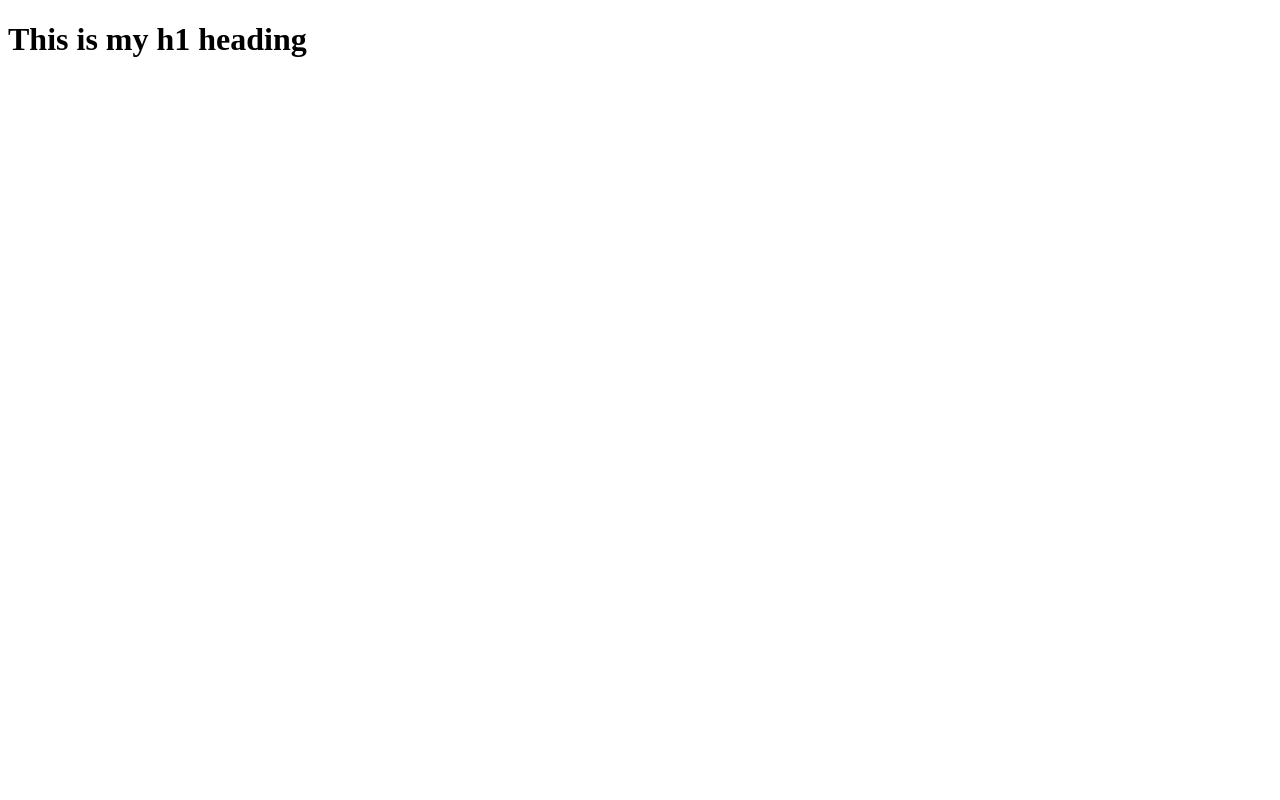
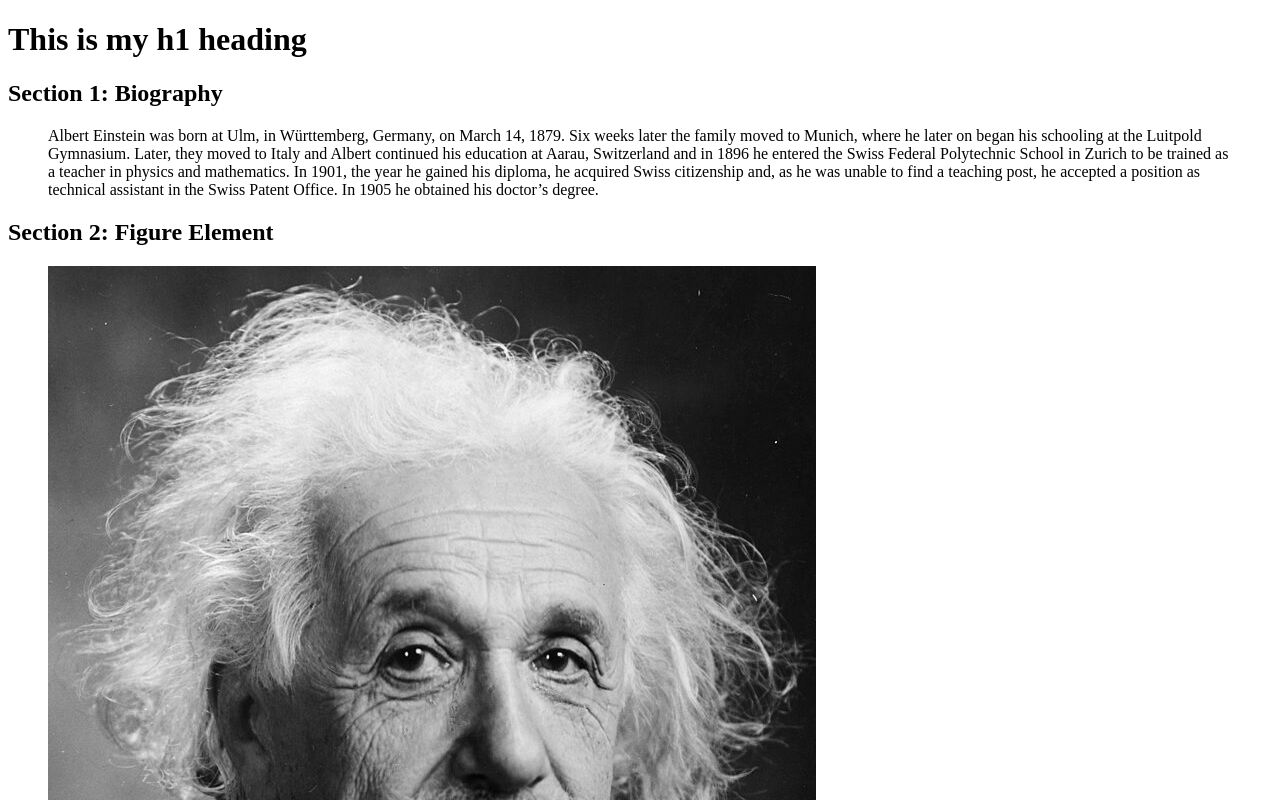
Before and after one commit to Jcrit7575/Assignment-1, a plain HTML site: page index.html in a window 1280 px wide. Shown: the top 800 px of the page. Drawn offline with Linux system fonts and the light colour scheme.

Commit message:
Creation of section 1 and 2 with a biography and a figure element

```diff
--- a/index.html
+++ b/index.html
@@ -18,6 +18,29 @@
     <header>
         <h1> This is my h1 heading </h1>
     </header>
+    <main>
+        <!--Section 1 with a biography-->
+        <section id="section1">
+            <h2> Section 1: Biography </h2>
+            <blockquote cite="https://www.nobelprize.org/prizes/physics/1921/einstein/biographical/">
+                <p> Albert Einstein was born at Ulm, in Württemberg, Germany, on March 14, 1879. Six weeks later the
+                    family moved to Munich, where he later on began his schooling at the Luitpold Gymnasium. Later, they
+                    moved to Italy and Albert continued his education at Aarau, Switzerland and in 1896 he entered the
+                    Swiss Federal Polytechnic School in Zurich to be trained as a teacher in physics and mathematics. In
+                    1901, the year he gained his diploma, he acquired Swiss citizenship and, as he was unable to find a
+                    teaching post, he accepted a position as technical assistant in the Swiss Patent Office. In 1905 he
+                    obtained his doctor’s degree. </p>
+            </blockquote>
+        </section>
+        <!--Section 2 with a figure element-->
+        <section id="section2">
+            <h2> Section 2: Figure Element </h2>
+            <figure>
+                <img src="Albert_Einstein.jpg" alt="Photo of Albert Einstein">
+                <figcaption> Figure 1 </figcaption>
+            </figure>
+        </section>
+    </main>
 </body>
 
 </html>
```
Also changed, not shown: Albert_Einstein.jpg (added).
